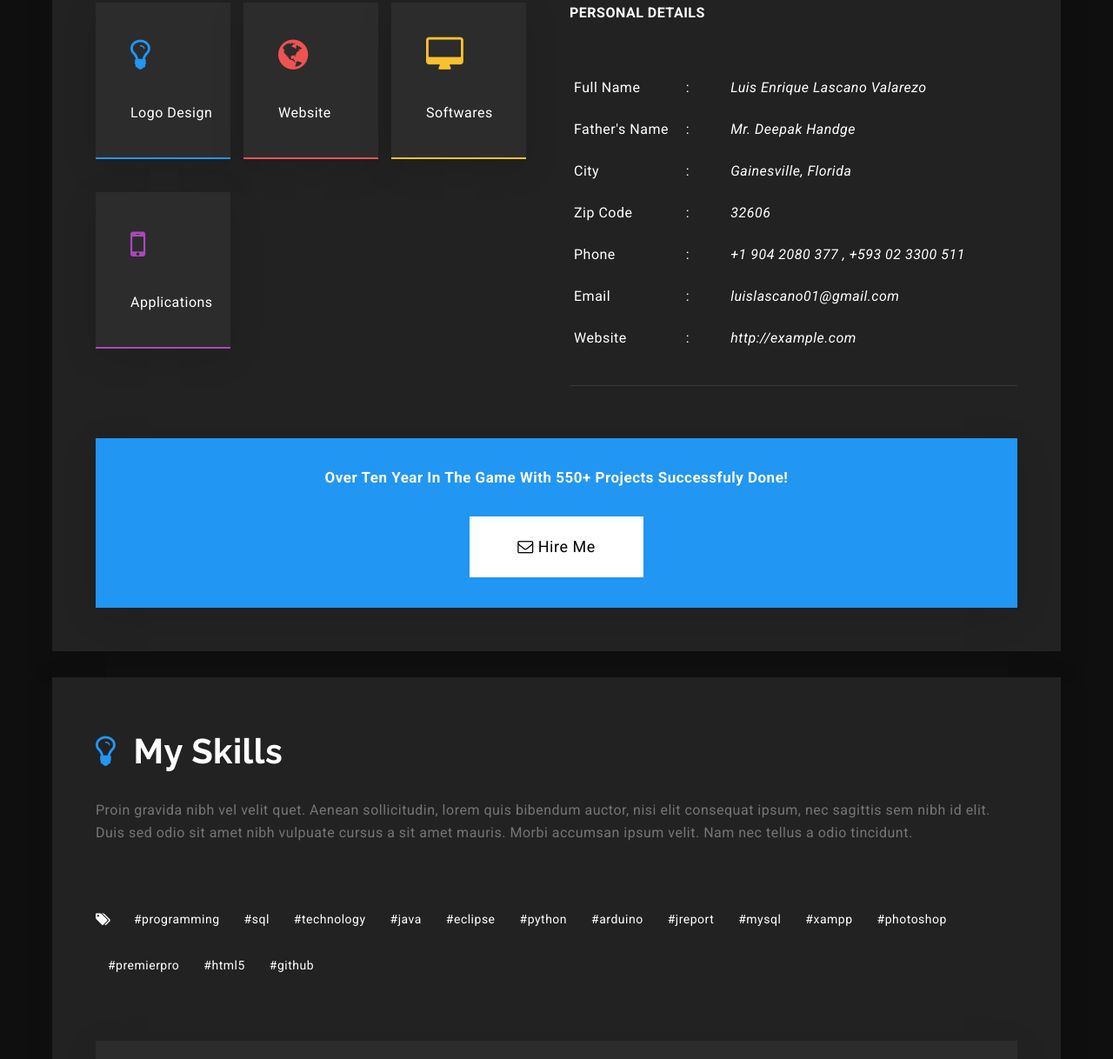
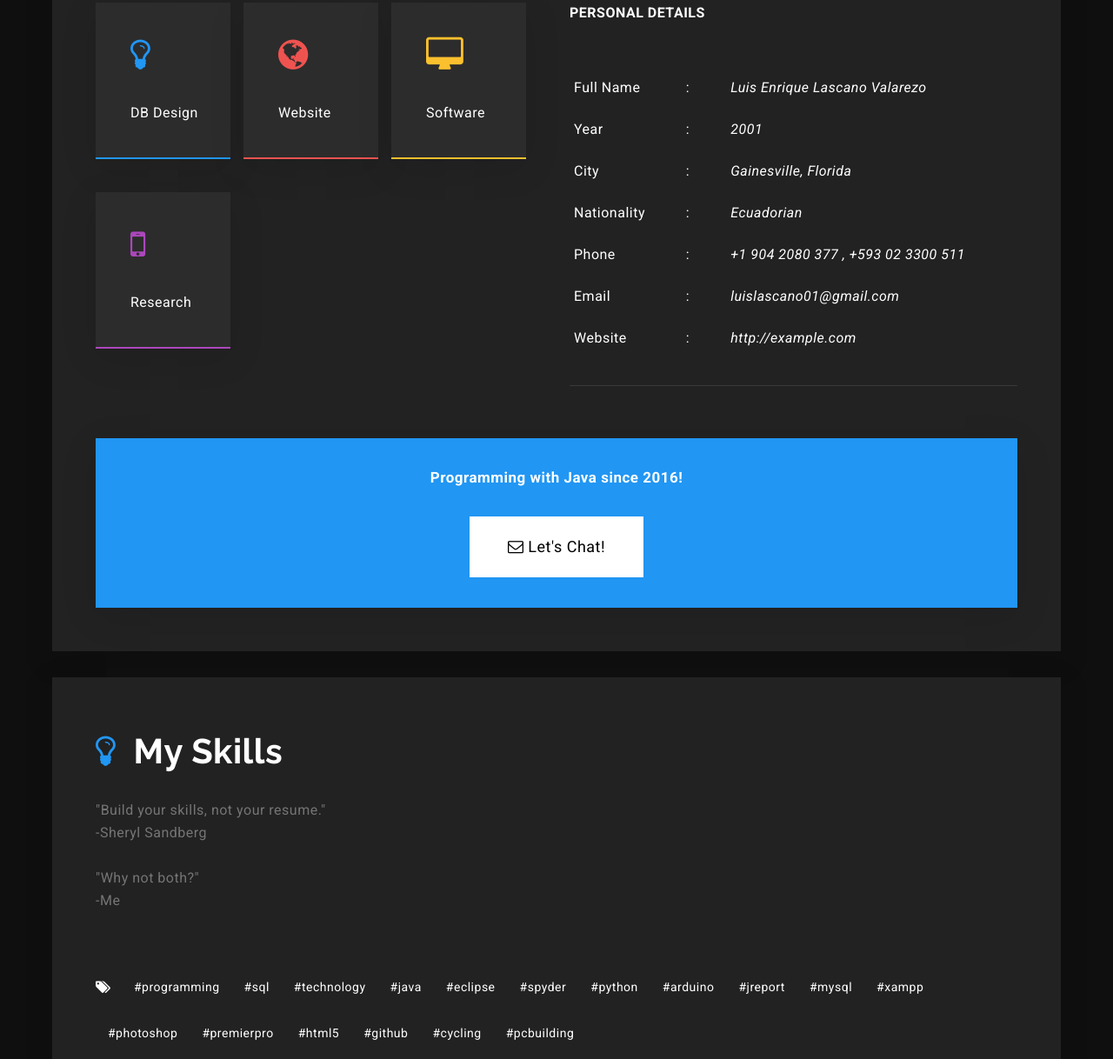
Before and after one commit to luislascano01/CV, a plain HTML site: page index.html in a window 1280 px wide. Shown: the part 863-2081 px from the top of the page at 87% size. Drawn offline with Linux system fonts and the light colour scheme.

Commit message:
Update index.html

```diff
--- a/index.html
+++ b/index.html
@@ -382,7 +382,7 @@
                             <ul class="service-list ul-li">
                                 <li class="logodesign">
                                     <i class="fa fa-lightbulb-o" aria-hidden="true"></i>
-                                    <span class="service-name">logo design</span>
+                                    <span class="service-name">DB design</span>
                                     <a href="#" class="more"><i class="fa fa-plus" aria-hidden="true"></i></a>
                                 </li>
                                 <li class="website">
@@ -392,12 +392,12 @@
                                 </li>
                                 <li class="softwares">
                                     <i class="fa fa-desktop" aria-hidden="true"></i>
-                                    <span class="service-name">softwares</span>
+                                    <span class="service-name">software</span>
                                     <a href="#" class="more"><i class="fa fa-plus" aria-hidden="true"></i></a>
                                 </li>
                                 <li class="applications">
                                     <i class="fa fa-mobile" aria-hidden="true"></i>
-                                    <span class="service-name">applications</span>
+                                    <span class="service-name">research</span>
                                     <a href="#" class="more"><i class="fa fa-plus" aria-hidden="true"></i></a>
                                 </li>
                             </ul>
@@ -418,9 +418,9 @@
                                         <td class="td-w65">Luis Enrique Lascano Valarezo</td>
                                     </tr>
                                     <tr>
-                                        <td class="td-w25">Father's Name</td>
+                                        <td class="td-w25">Year</td>
                                         <td class="td-w10">:</td>
-                                        <td class="td-w65">Mr. Deepak Handge</td>
+                                        <td class="td-w65">2001</td>
                                     </tr>
                                     <tr>
                                         <td class="td-w25">City</td>
@@ -428,9 +428,9 @@
                                         <td class="td-w65">Gainesville, Florida</td>
                                     </tr>
                                     <tr>
-                                        <td class="td-w25">Zip Code</td>
+                                        <td class="td-w25">Nationality</td>
                                         <td class="td-w10">:</td>
-                                        <td class="td-w65">32606</td>
+                                        <td class="td-w65">Ecuadorian</td>
                                     </tr>
                                     <tr>
                                         <td class="td-w25">Phone</td>
@@ -463,13 +463,13 @@
                 <div class="success-child-left">
                     <i class="fa fa-picture-o" aria-hidden="true"></i>
                     <p>
-                        Over Ten Year In The Game With 550+ Projects Successfuly Done!
+                        Programming with Java since 2016!
                     </p>
                 </div>
                 <!-- /.success-child-left -->
                 <div class="success-child-right">
                     <a href="#!" class="hire-me waves-effect">
-                        <i class="fa fa-envelope-o" aria-hidden="true"></i> hire me
+                        <i class="fa fa-envelope-o" aria-hidden="true"></i> Let's chat!
                     </a>
                 </div>
                 <!-- /.success-child-right -->
@@ -488,8 +488,14 @@
 				</h2>
                 <span>My Skills</span>
                 <p>
-                    Proin gravida nibh vel velit quet. Aenean sollicitudin, lorem quis bibendum auctor, nisi elit consequat ipsum, nec sagittis sem nibh id elit. Duis sed odio sit amet nibh vulpuate cursus a sit amet mauris. Morbi accumsan ipsum velit. Nam nec tellus a odio tincidunt.
+				"Build your skills, not your resume."<br>
+							   -Sheryl Sandberg
+
                 </p>
+				<br>
+				<p>"Why not both?"<br>
+						     -Me
+				</p>
             </div>
             <!-- /.Section-title -->
 
@@ -503,6 +509,7 @@
                     <li class="tab tag-item"><a href="#">#technology</a></li>
                     <li class="tab tag-item"><a href="#">#java</a></li>
 					<li class="tab tag-item"><a href="#">#eclipse</a></li>
+					<li class="tab tag-item"><a href="#">#spyder</a></li>
                     <li class="tab tag-item"><a href="#">#python</a></li>
                     <li class="tab tag-item"><a href="#">#arduino</a></li>
 					<li class="tab tag-item"><a href="#">#jreport</a></li>
@@ -512,6 +519,8 @@
 					<li class="tab tag-item"><a href="#">#premierpro</a></li>
 					<li class="tab tag-item"><a href="#">#HTML5</a></li>
 					<li class="tab tag-item"><a href="#">#github</a></li>
+					<li class="tab tag-item"><a href="#">#cycling</a></li>
+					<li class="tab tag-item"><a href="#">#PCbuilding</a></li>
                 </ul>
                 <div id="graphicdesign">
                     <h2 class="title">professional skills</h2>
```
